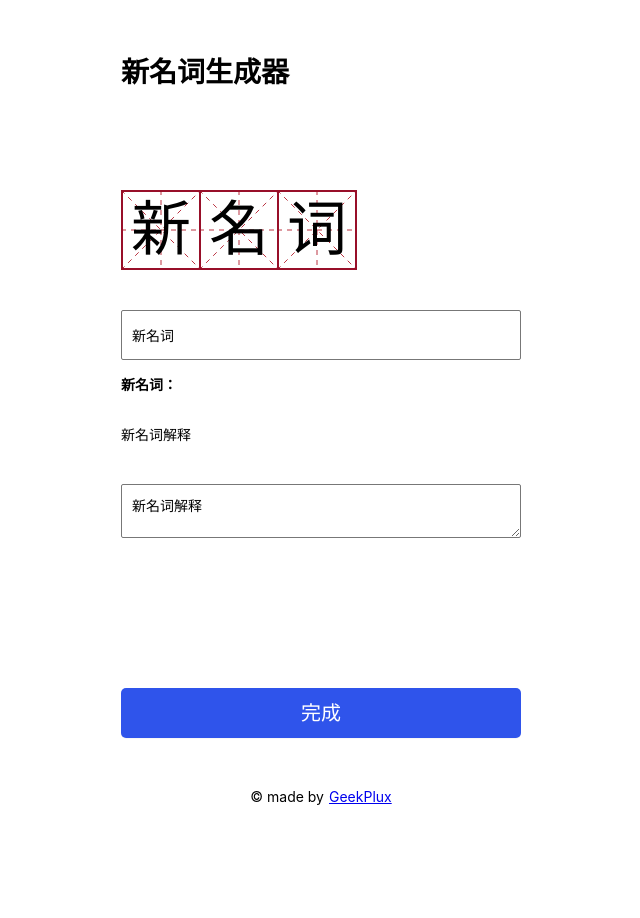
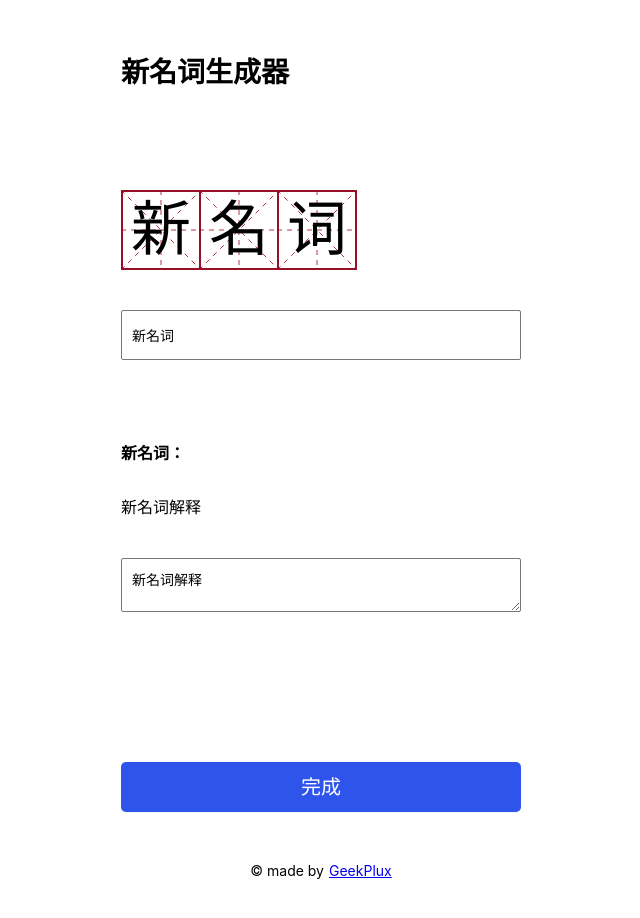
Before and after one commit to geekplux/new_words, a React (Create React App) app: page / in a window 1280 px wide. Shown: the top 918 px of the page, without its empty margins (319-959 px from the left). Before the commit the page ends 869 px from the top, so only its background shows below. Built offline with nearby package versions, Linux system fonts and the light colour scheme.

Commit message:
feat: tweak style

```diff
--- a/src/App.css
+++ b/src/App.css
@@ -33,7 +33,12 @@
   padding: 10px;
 }
 
+.name, .desc {
+  font-size: 16px;
+}
+
 .name {
+  margin-top: 80px;
   font-weight: bold;
 }
 
--- a/src/App.js
+++ b/src/App.js
@@ -36,8 +36,8 @@ class App extends Component {
           <h1 className="title">新名词生成器</h1>
           <div className="nameChar">
             {wordName &&
-              wordName.length &&
-              wordName.split('').map((c, i) => <Char key={i} c={c} />)}
+              wordName.length ?
+              wordName.split('').map((c, i) => <Char key={i} c={c} />) : '*请在下方输入框输入'}
           </div>
           {hideInput ? null : (
             <input
```
